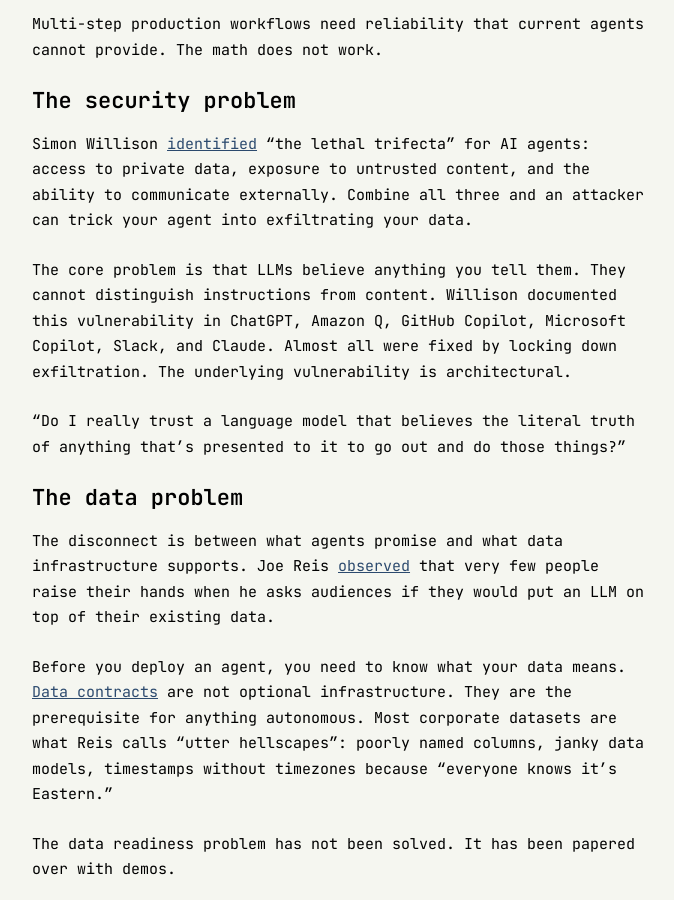
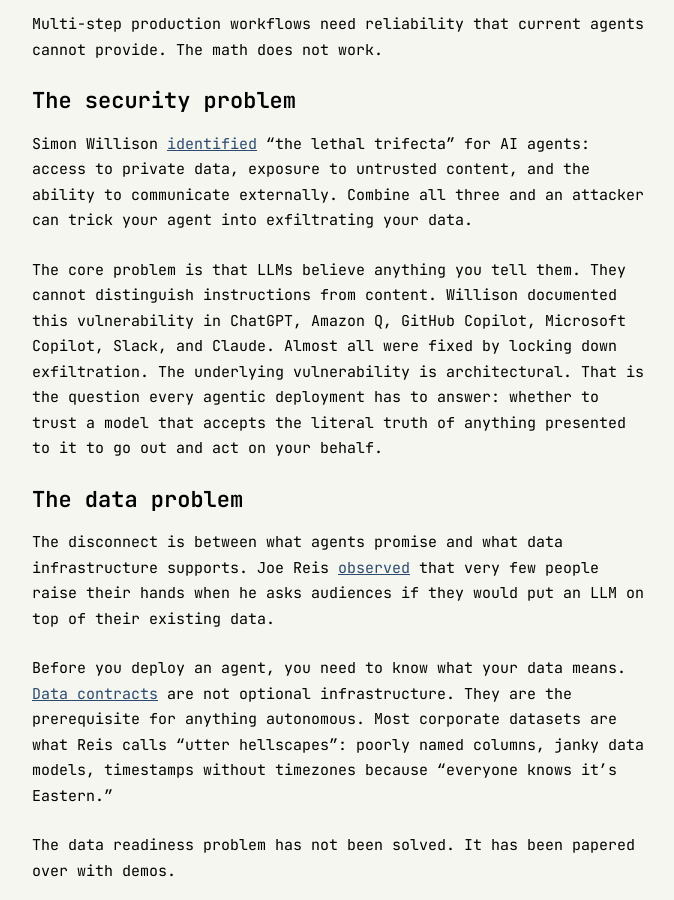
Before and after one commit to ashita-ai/ashita-ai.github.io, a Jekyll site: the page built from _posts/2026-02-19-against-agentic-everything.md, in a window 1280 px wide and 900 px high, scrolled down 1231 px. Shown: the whole window, without its empty margins (302-976 px from the left). Built offline with Jekyll 4.4.1, drawn with Linux system fonts in a browser that asks for light colours.

Commit message:
Fix unattributed blockquote in against-agentic-everything
Quote was unverifiable and unsourced. Converted to author's voice as
closing line on the security section.

```diff
--- a/_posts/2026-02-19-against-agentic-everything.md
+++ b/_posts/2026-02-19-against-agentic-everything.md
@@ -24,9 +24,7 @@
 
 Simon Willison [identified](https://simonwillison.net/2025/Jun/16/the-lethal-trifecta/) "the lethal trifecta" for AI agents: access to private data, exposure to untrusted content, and the ability to communicate externally. Combine all three and an attacker can trick your agent into exfiltrating your data.
 
-The core problem is that LLMs believe anything you tell them. They cannot distinguish instructions from content. Willison documented this vulnerability in ChatGPT, Amazon Q, GitHub Copilot, Microsoft Copilot, Slack, and Claude. Almost all were fixed by locking down exfiltration. The underlying vulnerability is architectural.
-
-"Do I really trust a language model that believes the literal truth of anything that's presented to it to go out and do those things?"
+The core problem is that LLMs believe anything you tell them. They cannot distinguish instructions from content. Willison documented this vulnerability in ChatGPT, Amazon Q, GitHub Copilot, Microsoft Copilot, Slack, and Claude. Almost all were fixed by locking down exfiltration. The underlying vulnerability is architectural. That is the question every agentic deployment has to answer: whether to trust a model that accepts the literal truth of anything presented to it to go out and act on your behalf.
 
 ## The data problem
 
```
